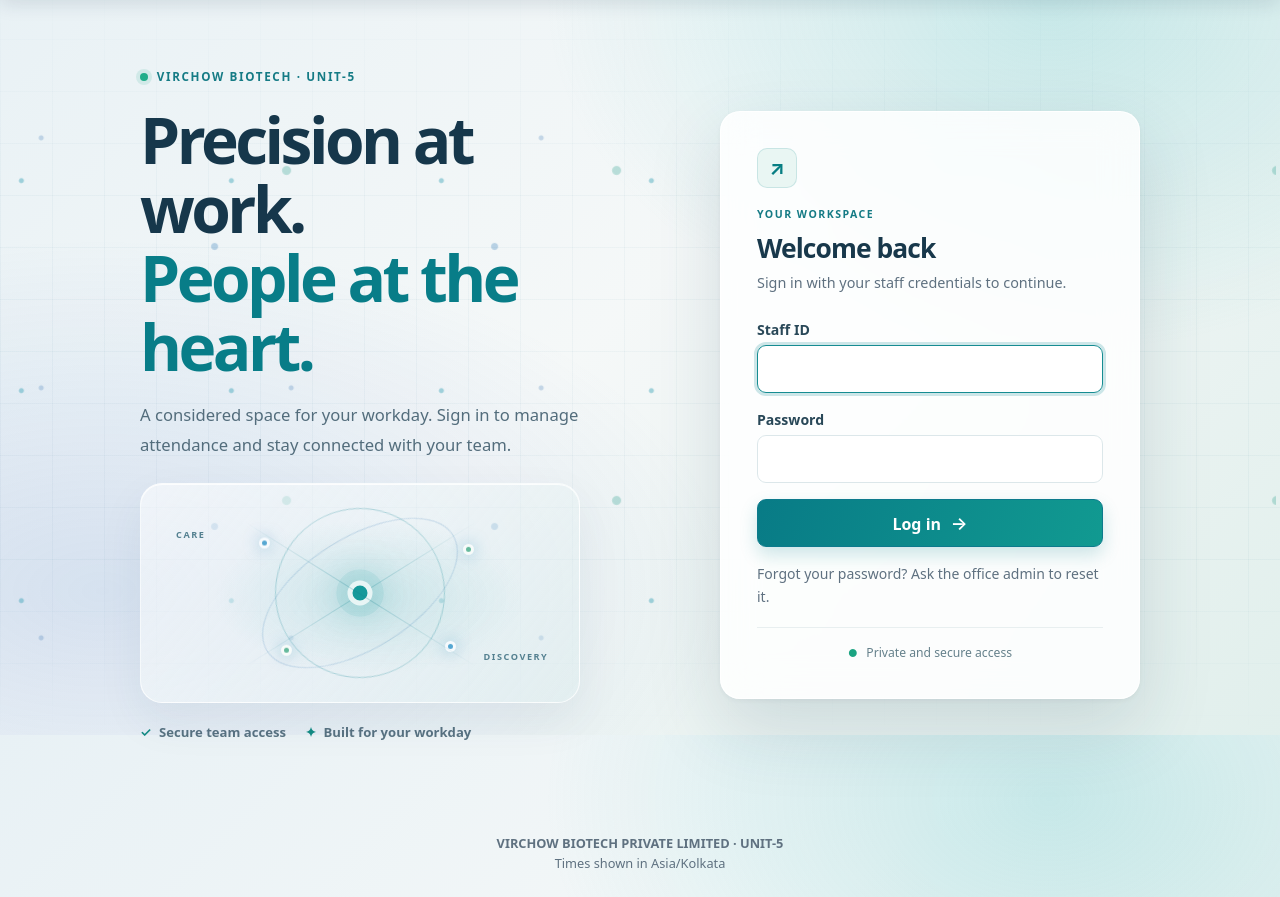
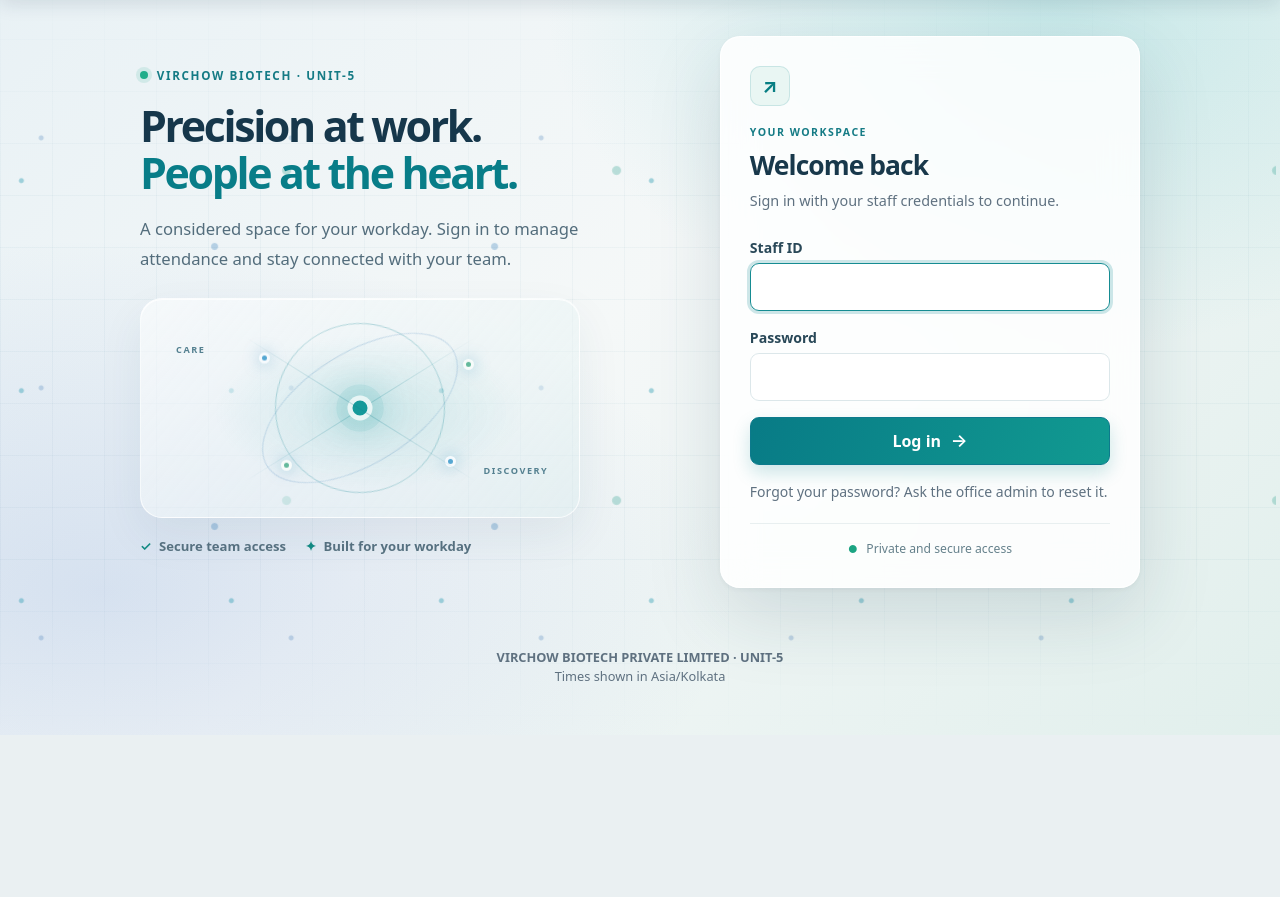
Before and after one commit to jsrvicky54/vrichow, a Node server app: page /login in a window 1280 px wide. Shown: the part 65-962 px from the top of the page. After the commit the page ends 771 px from the top, so only its background shows below. Run offline with Node 20, Linux system fonts and the light colour scheme.

Commit message:
Enhance desktop layout with new media query
Co-authored-by: Copilot <223556219+Copilot@users.noreply.github.com>

```diff
--- a/public/css/style.css
+++ b/public/css/style.css
@@ -329,3 +329,12 @@ body::after {
     .login-card { justify-self:stretch; max-width:none; }
 }
 @media (prefers-reduced-motion:reduce) { body::before,.science-orbit,.science-orbit-two,.science-core,.science-node { animation:none; } }
+
+
+/* Keep the desktop composition balanced and above the fold. */
+@media (min-width:800px) {
+    .login-layout { min-height:min(580px,calc(100vh - 220px)); padding:1rem 0; gap:clamp(2rem,4vw,4rem); }
+    .login-story h1 { font-size:clamp(2.1rem,3.35vw,3.2rem); }
+    .login-story h1 span { display:block; white-space:nowrap; }
+    .login-card { padding:clamp(1.25rem,2.4vw,1.8rem); }
+}
```
